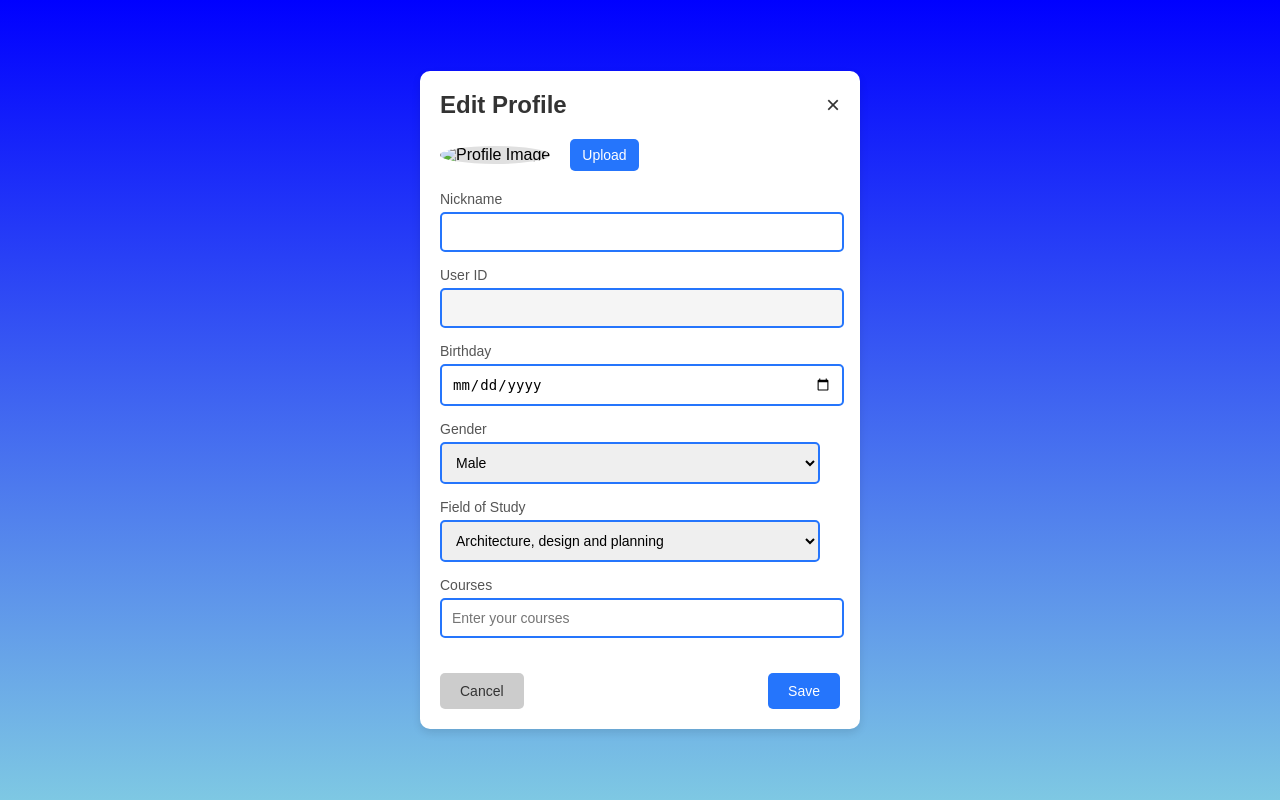
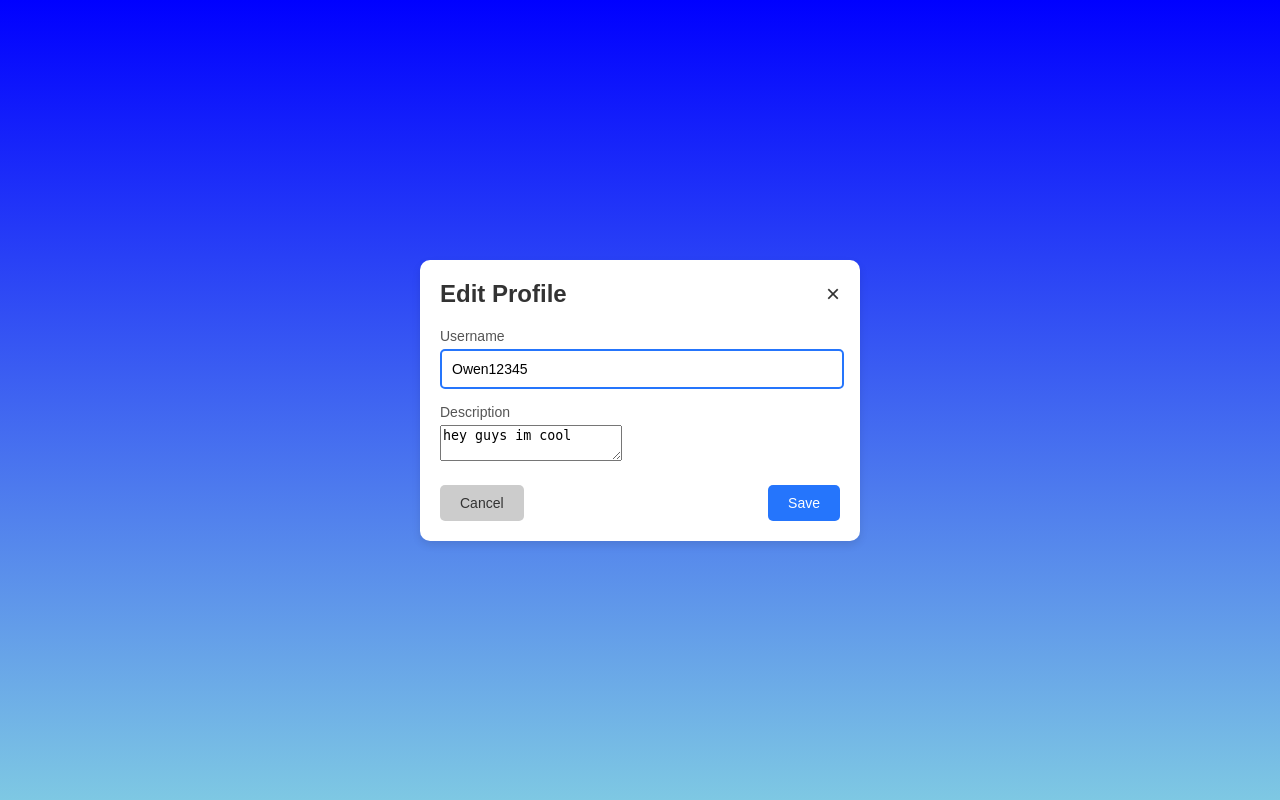
Before and after one commit to OwenNicholas/SYNCSHACK24, a Flask app: page /edit_profile in a window 1280 px wide. Run offline with Flask 3, Linux system fonts and the light colour scheme; a user stored in the database is signed in; some libraries are stand-ins or nearby versions.

Commit message:
update profile

```diff
--- a/app.py
+++ b/app.py
@@ -173,11 +173,28 @@ def sign_out():
    return redirect(url_for('login'))
 
 
-@app.route('/edit_profile')
+@app.route('/edit_profile', methods=['GET', 'POST'])
 def edit_profile():
-   if 'user_id' not in session:
-       return redirect(url_for('login'))  # Check for session
-   return render_template('edit_profile.html')
+    if 'user_id' not in session:
+        return redirect(url_for('login'))
+
+    user_id = session['user_id']
+    user = User.query.get(user_id)
+
+    if request.method == 'POST':
+        new_username = request.form['username']
+        new_description = request.form['description']
+
+        # Update the user's username and description
+        user.username = new_username
+        user.q5 = new_description
+        db.session.commit()
+
+        return redirect(url_for('profile'))
+
+    # Render the edit profile form with the current values
+    return render_template('edit_profile.html', username=user.username, description=user.q5)
+
 
 
 @app.route('/friends_list')
--- a/templates/edit_profile.html
+++ b/templates/edit_profile.html
@@ -5,7 +5,6 @@
     <meta name="viewport" content="width=device-width, initial-scale=1.0">
     <title>Edit Profile</title>
     <link rel="stylesheet" href="{{ url_for('static', filename='css/edit_profile.css') }}">
-   <!--  <link rel="stylesheet" href='edit_profile.css'> -->
 </head>
 <body>
 
@@ -14,49 +13,16 @@
         <h2>Edit Profile</h2>
         <span class="close-btn">&times;</span>
     </div>
-    <div class="profile-image-section">
-        <div class="profile-image">
-            <img src="https://via.placeholder.com/100" alt="Profile Image">
-        </div>
-        <button class="upload-btn">Upload</button>
-    </div>
 
-    <form class="profile-form">
-        <label for="nickname">Nickname</label>
-        <input type="text" id="nickname" name="nickname">
+    <form class="profile-form" method="POST" action="{{ url_for('edit_profile') }}">
+        <label for="username">Username</label>
+        <input type="text" id="username" name="username" value="{{ username }}" required>
 
-        <label for="userid">User ID</label>
-        <input type="text" id="userid" name="userid" readonly>
-
-        <label for="birthday">Birthday</label>
-        <input type="date" id="birthday" name="birthday">
-
-        <label for="gender">Gender</label>
-        <select id="gender" name="gender">
-            <option value="male">Male</option>
-            <option value="female">Female</option>
-            <option value="other">Other</option>
-        </select>
-
-        <label for="major">Field of Study</label>
-        <select id="major" name="major">
-            <option value="architecture">Architecture, design and planning</option>
-            <option value="arts">Arts and social sciences</option>
-            <option value="business">Business</option>
-            <option value="economics">Economics</option>
-            <option value="education">Education and social work</option>
-            <option value="engineering">Engineering and computer science</option>
-            <option value="law">Law</option>
-            <option value="medicine">Medicine and health</option>
-            <option value="music">Music</option>
-            <option value="science">Science</option>
-        </select>
-
-        <label for="courses">Courses</label>
-        <input type="text" id="courses" name="courses" placeholder="Enter your courses">
+        <label for="description">Description</label>
+        <textarea id="description" name="description" placeholder="Enter a brief description about yourself" required>{{ description }}</textarea>
 
         <div class="form-buttons">
-            <button type="button" class="cancel-btn">Cancel</button>
+            <button type="button" class="cancel-btn" onclick="window.location.href='{{ url_for('profile') }}'">Cancel</button>
             <button type="submit" class="save-btn">Save</button>
         </div>
     </form>
```
Also changed, not shown: instance/users.db.
